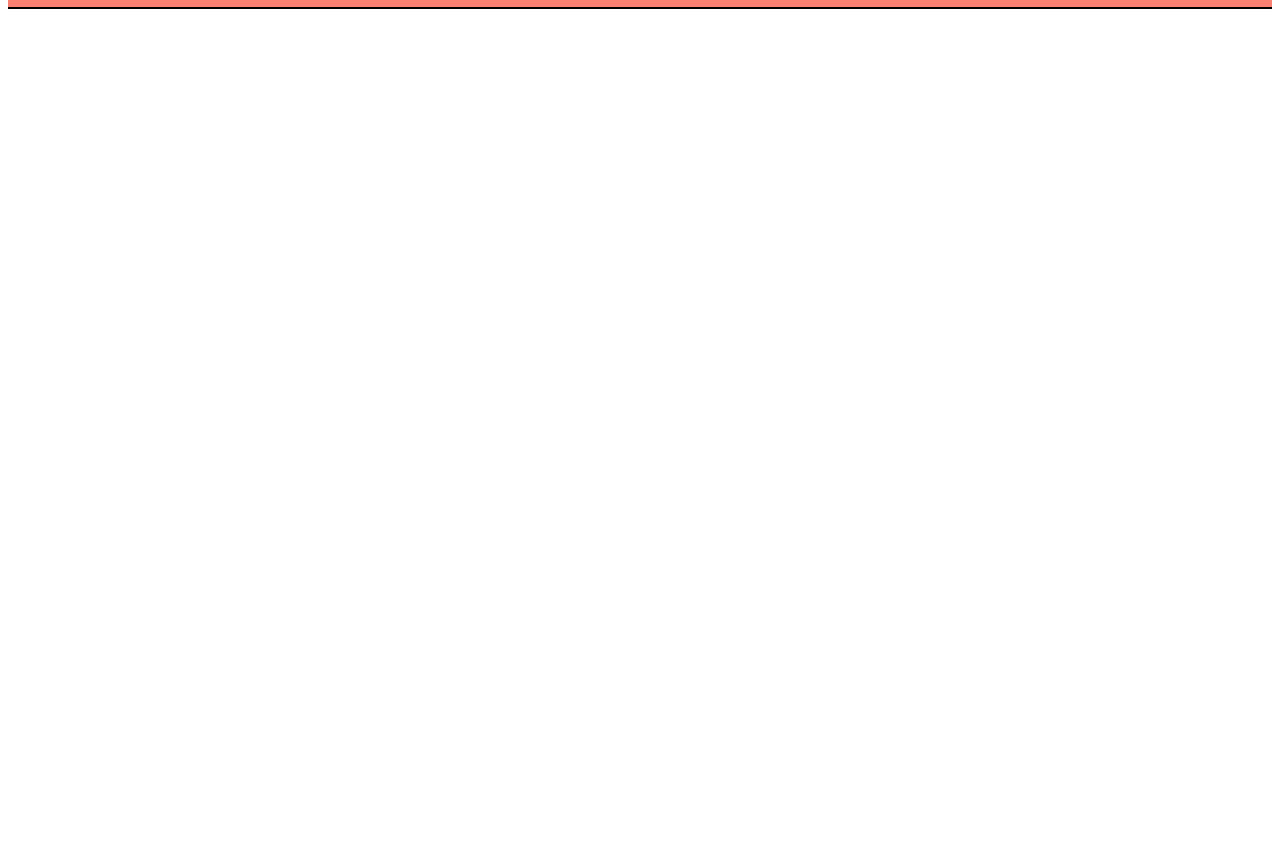
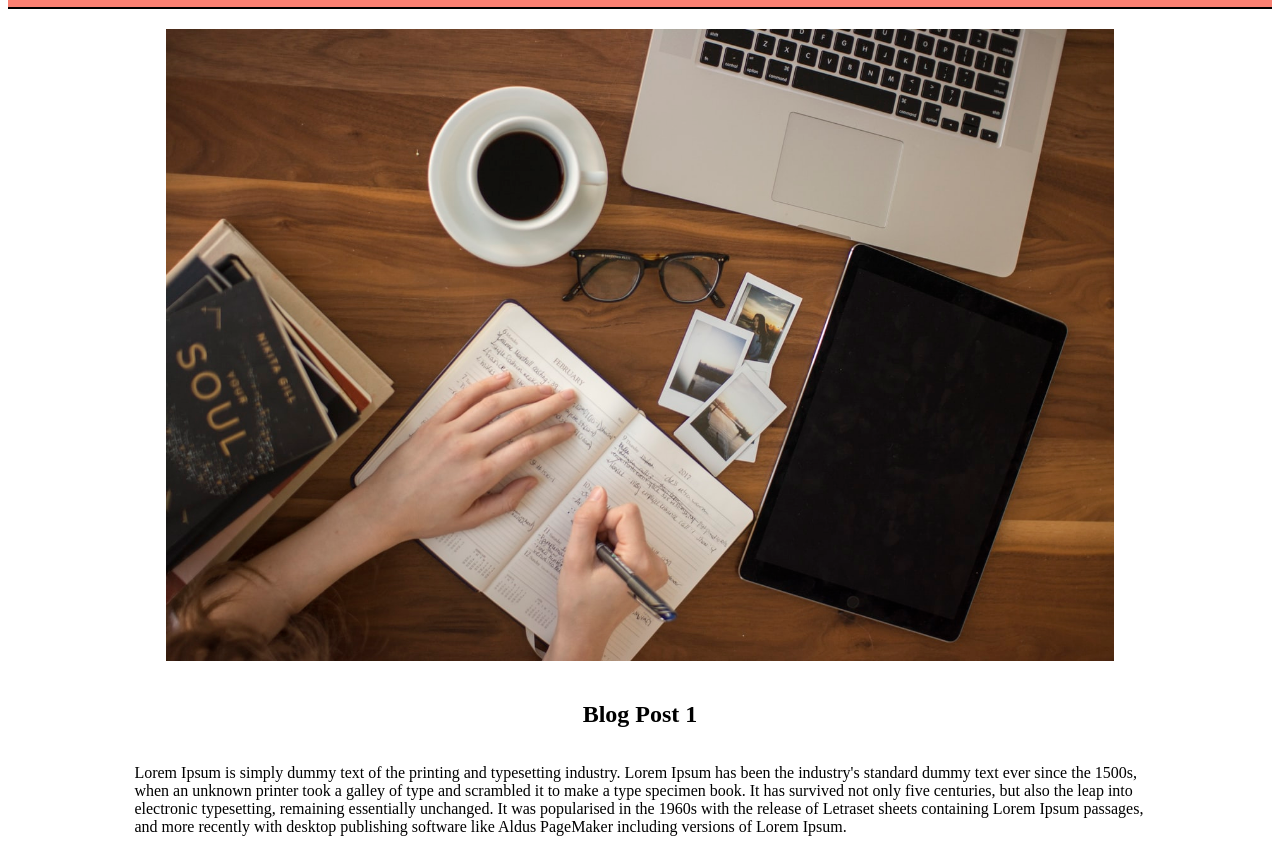
Before and after one commit to brianqhe/portfolio-website, a plain HTML site: page src/pages/blog-posts/blogpost1.html in a window 1280 px wide. Shown: the part 110-970 px from the top of the page. Before the commit the page ends 800 px from the top, so only its background shows below. Drawn offline with Linux system fonts and the light colour scheme.

Commit message:
added blog post pages

```diff
--- a/src/pages/blog-posts/blogpost1.html
+++ b/src/pages/blog-posts/blogpost1.html
@@ -25,6 +25,18 @@
         </nav>
     </header>
 
+    <main class="blog-post-content">
+        <img src="../../images/blog-photo-1.jpg" class="photo-within-blog-post" alt="photo-of-working-table">
+        <h2>Blog Post 1</h2>
+        <p class="blog-writing">Lorem Ipsum is simply dummy text of the printing and typesetting industry.
+            Lorem Ipsum has been the industry's standard dummy text ever since the 1500s, when an unknown printer took a
+            galley of type and
+            scrambled it to make a type specimen book. It has survived not only five centuries, but also the leap
+            into electronic typesetting, remaining essentially unchanged. It was popularised in the 1960s with the
+            release of Letraset sheets containing Lorem Ipsum passages, and more recently with desktop publishing
+            software like Aldus PageMaker including versions of Lorem Ipsum.</p>
+    </main>
+
 </body>
 
 </html>
--- a/src/styles/style.scss
+++ b/src/styles/style.scss
@@ -140,6 +140,23 @@ button {
     color: black;
 }
 
+.photo-within-blog-post {
+    width: 75%;
+    height: auto;
+    margin: 20px;
+}
+
+.blog-post-content {
+    display: flex;
+    flex-direction: column;
+    justify-content: center;
+    align-items: center;
+}
+
+.blog-writing {
+    width: 80%;
+}
+
 @media screen and (max-width: 479px) {
     .navbar {
         flex-direction: column;
```
Also changed, not shown: src/pages/blog-posts/blogpost2.html (+12 -0 lines), src/pages/blog-posts/blogpost3.html (+11 -0 lines), src/pages/blog-posts/blogpost4.html (+12 -0 lines), src/pages/blog-posts/blogpost5.html (+12 -0 lines), src/styles/style.css, 1 other file.
